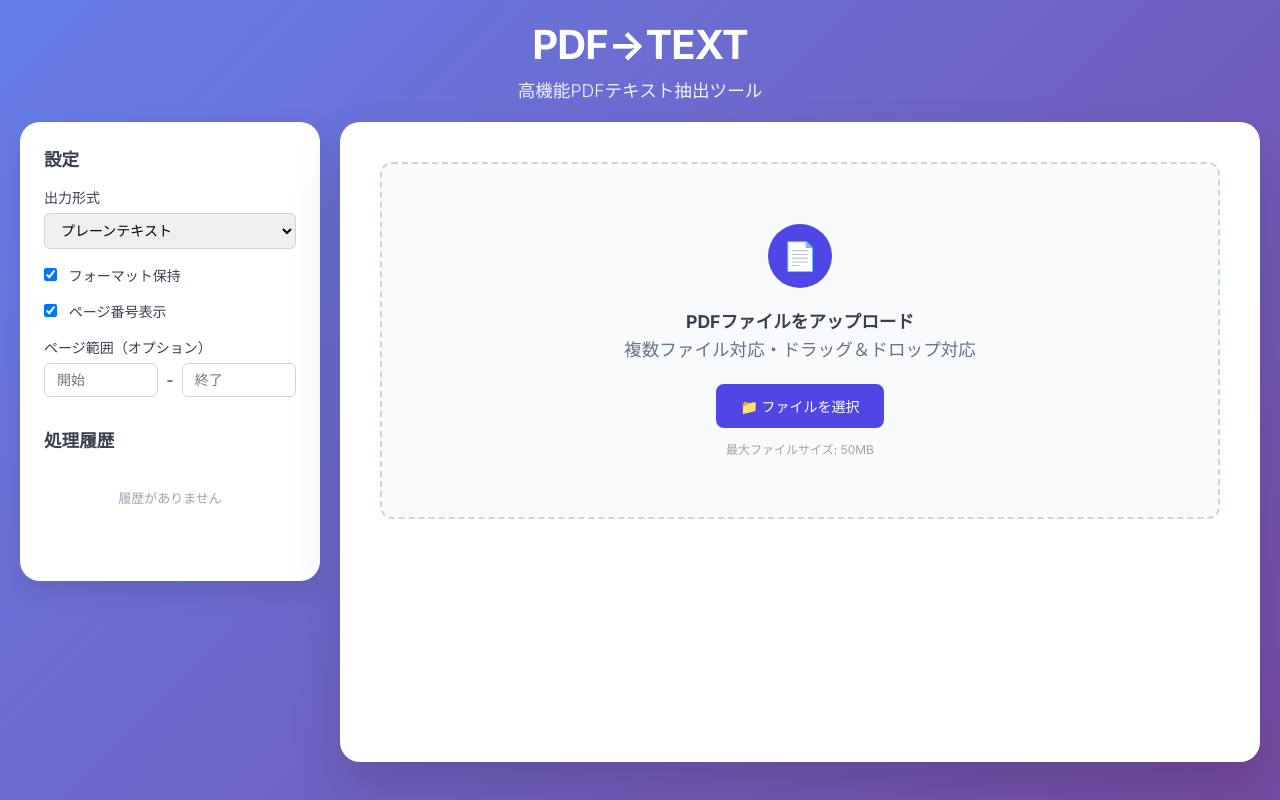
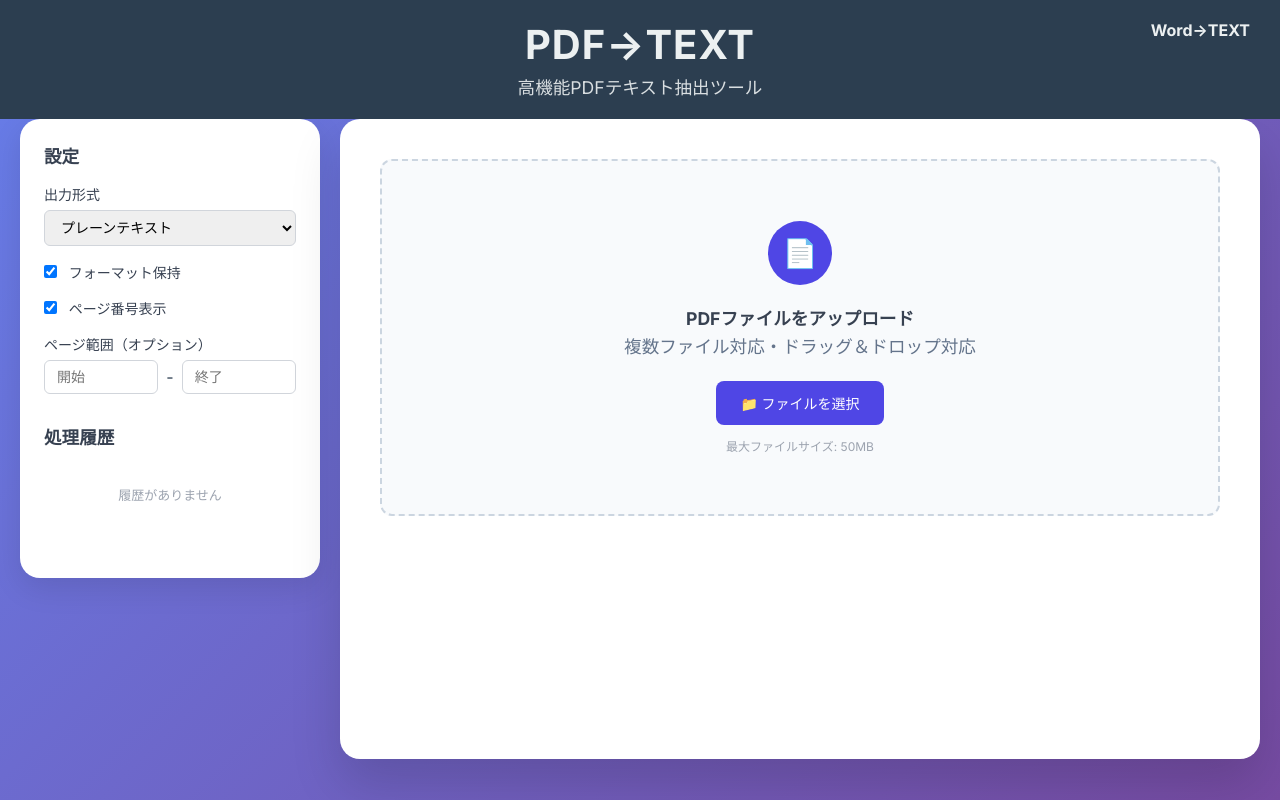
Before and after one commit to moracchi/PDF-to-Text, a plain HTML site: page index.html in a window 1280 px wide. Drawn offline with Linux system fonts and the light colour scheme; a script that the page names is missing.

Commit message:
word変換ページリンクつけた
なぜか色が変わってしまった…

```diff
--- a/index.html
+++ b/index.html
@@ -12,6 +12,11 @@
     <div class="header">
         <h1>PDF→TEXT</h1>
         <p>高機能PDFテキスト抽出ツール</p>
+        <nav class="top-right-nav">
+            <ul>
+                <li><a href="https://moracchi.github.io/Word-to-Text/">Word→TEXT</a></li>
+            </ul>
+        </nav>
     </div>
 
     <div class="container">
--- a/style.css
+++ b/style.css
@@ -11,24 +11,59 @@ body {
     color: #2c3e50;
 }
 
+/* Header */
 .header {
+    background-color: #2c3e50;
+    color: #ecf0f1;
+    padding: 20px 0;
     text-align: center;
-    padding: 20px;
-    color: white;
+    position: relative; /* For positioning the nav */
 }
 
 .header h1 {
-    font-size: 2.5rem;
-    font-weight: 700;
-    margin-bottom: 8px;
-    letter-spacing: -0.02em;
+    margin: 0;
+    font-size: 2.5em;
+    letter-spacing: 1px;
 }
 
 .header p {
-    font-size: 1.1rem;
+    margin: 5px 0 0;
+    font-size: 1.1em;
     opacity: 0.9;
-    font-weight: 300;
 }
+
+/* Top Right Navigation */
+.top-right-nav {
+    position: absolute;
+    top: 20px;
+    right: 20px;
+}
+
+.top-right-nav ul {
+    list-style: none;
+    margin: 0;
+    padding: 0;
+}
+
+.top-right-nav li {
+    display: inline-block;
+    margin-left: 15px;
+}
+
+.top-right-nav a {
+    color: #ecf0f1;
+    text-decoration: none;
+    font-weight: bold;
+    padding: 5px 10px;
+    border-radius: 5px;
+    transition: background-color 0.3s ease;
+}
+
+.top-right-nav a:hover {
+    background-color: #34495e;
+}
+
+/* Main Container */
 
 .container {
     max-width: 1400px;
```
